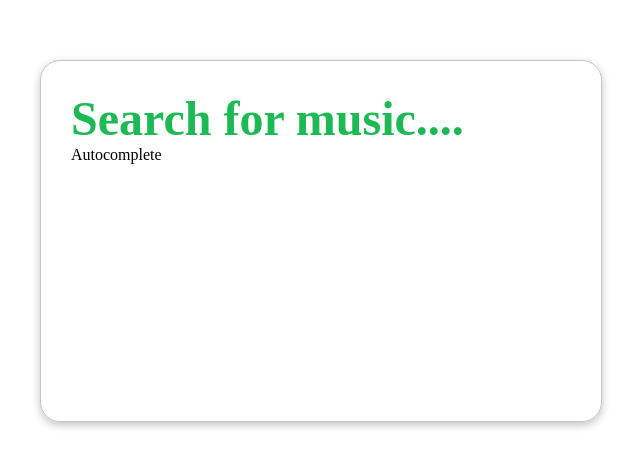
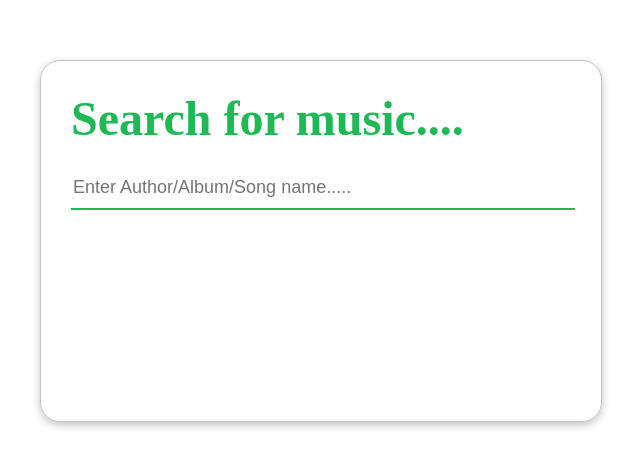
Before and after one commit to ravinodesousa/autocomplete_test_react_js, a React (Vite) app: page / in a window 1280 px wide. Shown: the part 167-634 px from the top of the page, without its empty margins (319-959 px from the left). Built offline with nearby package versions, Linux system fonts and the light colour scheme.

Commit message:
completed styling autocomplete input

```diff
--- a/src/components/Autocomplete.jsx
+++ b/src/components/Autocomplete.jsx
@@ -1,7 +1,14 @@
 import React from "react";
 
 function Autocomplete() {
-  return <div>Autocomplete</div>;
+  return (
+    <div>
+      <input
+        className="custom-input"
+        placeholder="Enter Author/Album/Song name....."
+      />
+    </div>
+  );
 }
 
 export default Autocomplete;
--- a/src/index.css
+++ b/src/index.css
@@ -27,3 +27,14 @@ body {
   font-size: 3em;
   font-weight: 600;
 }
+
+
+.custom-input {
+  color: #000;
+  font-size: 18px;
+  border: none;
+  border-bottom: 2px solid rgb(29, 185, 84);
+  width: 100%;
+  height: 40px;
+  margin-top: 20px;
+}
```
